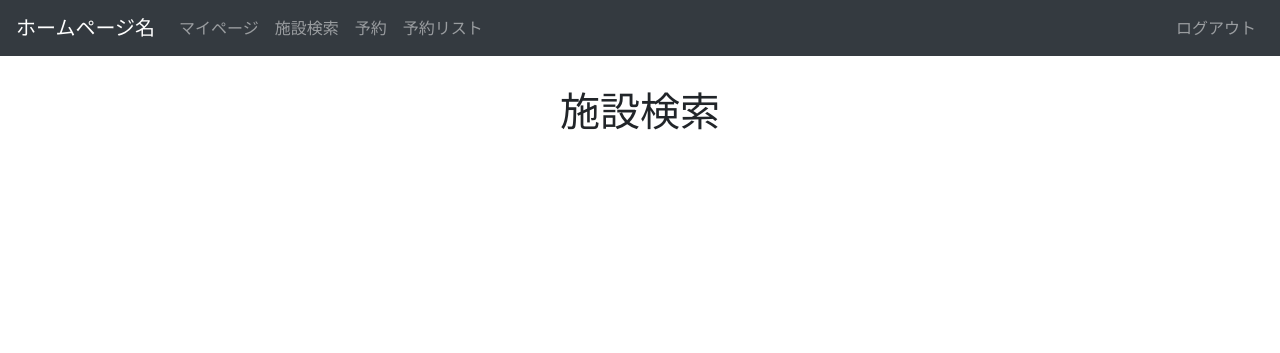
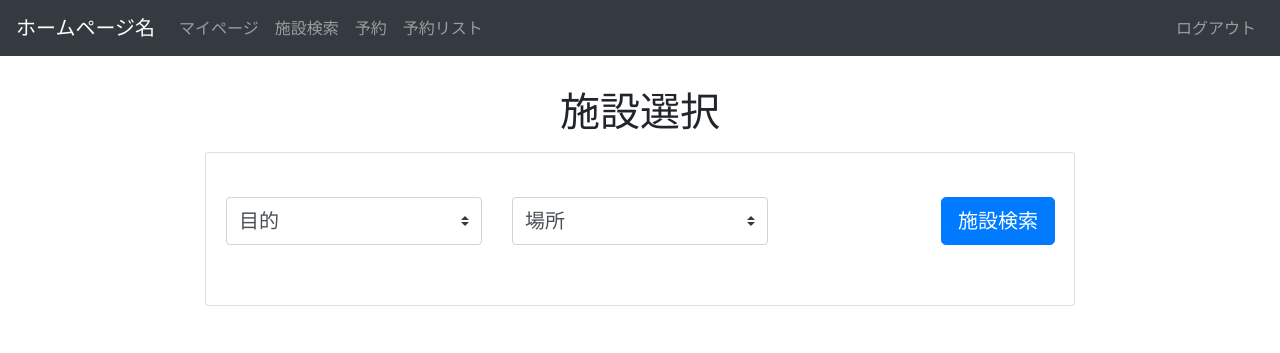
Before and after one commit to inaba1203mpka/sal_server_test, a Django app: page /facility_list/ in a window 1280 px wide. Shown: the top 353 px of the page. Run offline with Django 3.2, Linux system fonts and the light colour scheme; the visitor is signed in with stand-in values (Sample User, id 1); data that the repository does not hold is empty; some libraries are stand-ins or nearby versions.

Commit message:
facility_listの更新(未完成)

```diff
--- a/sal_server/system/templates/system/facility_list.html
+++ b/sal_server/system/templates/system/facility_list.html
@@ -2,19 +2,99 @@
 
 {% block content %}
 
+<div class="container">
+  <div class="row no-gutters">
+    <div class="col-md-4 offset-md-4">
+      <h1 class="my-3 text-center">施設選択</h1>
+    </div>
+  </div>
   <div class="container">
-    <div class="row no-gutters">
-      <div class="col-4 offset-4">
-        <h1 class="my-3 text-center">施設検索</h1>
+    <div class="row">
+      <div class="col-md-10 offset-md-1">
+        <div class="card mb-5">
+          <div class="card-body">
+            <form>
+              <div class="row">
+                <div class="col-md-4">
+                  <div class="form-group mt-4 mb-4">
+                    <select class="custom-select custom-select-lg" name="purpose">
+                      <option selected>目的</option>
+                      <option>a</option>
+                      <option>b</option>
+                      <option>c</option>
+                    </select>
+                  </div>
+                </div>
+                <div class="col-md-4">
+                  <div class="form-group mt-4 mb-4">
+                    <select class="custom-select custom-select-lg" name="area">
+                      <option selected>場所</option>
+                      <option>a</option>
+                      <option>b</option>
+                      <option>c</option>
+                    </select>
+                  </div>
+                </div>
+                <div class="col-md-2 mt-4 ml-auto">
+                  <div class="form-group">
+                    <button type="submit" class="btn btn-primary btn-lg">施設検索</button>
+                  </div>
+                </div>
+              </div>
+          </div>
+          </form>
+        </div>
       </div>
     </div>
-    <dev class="row">
-      {% for f in facilities %}
-        {{ f.facility }}<br>
+  </div>
+  <div class="row">
+    {% for f in facilities %}
+    <div class="col-md-10 offset-md-1">
+      <div class="card">
+        <div class="card-header">
+          <h3>{{ f.facility }}</h3>
+        </div>
+        <div class="card-body">
+          <div class="row">
+            <div class="col-4" style="height:300px">
+              <img src="{{ f.picture }}" class="card-img mb-2">
+            </div>
+            <div class="col-8">
+              <div class="row">
+                <div class="col-12">
+                  <h2>施設説明</h2>
+                </div>
+                <div class="col-12">
+                  <p>・説明文</p>
+                </div>
+              </div>
+              <form　action="{% url 'system:reservation_create' %}" method="POST">
+                <div class="row">
+                  <div class="col-6 offset-3">
+                    <div class="form-group mb-4 mt-3">
+                      <label for="room">室名</label>
+                      <select class="custom-select" name="room">
+                        <option>浴室(男湯:~12名,女湯:~12名)</option>
+                        <option>健康相談室(~20名)</option>
+                        <option>健康増進室(~15名)</option>
+                        <option>交流室(~30名)</option>
+                        <option>多目的室(~40名)</option>
+                        <option>さざなみホール(~180名※座席:114席)</option>
+                      </select>
+                    </div>
+                  </div>
+                  <div class="col-2 text-right mt-5">
+                    <button type="submit" class="btn btn-primary mb-3">予約</button>
+                  </div>
+                </div>
+              </form>
+            </div>
+          </div>
+        </div>
         <a href="{% url 'system:reservation_create'  %}">予約する</a><br>
         <hr>
-      {% endfor %}
-    </dev>
-  </div>
+        {% endfor %}
+      </div>
+    </div>
 
-{% endblock content %}
+    {% endblock content %}
```
